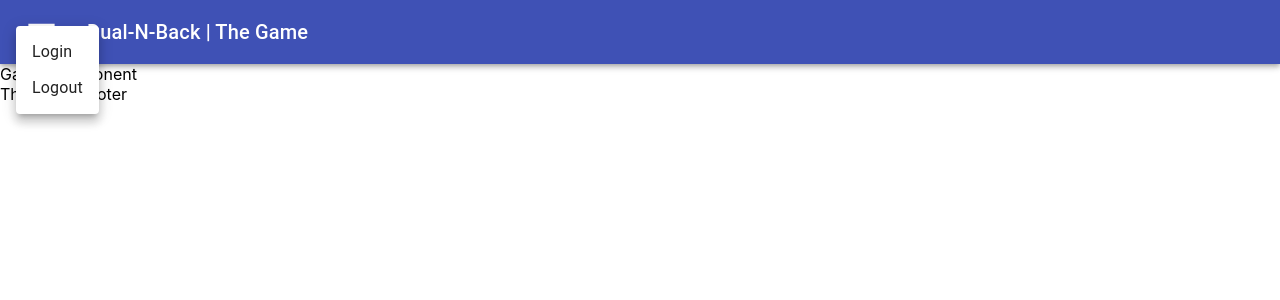
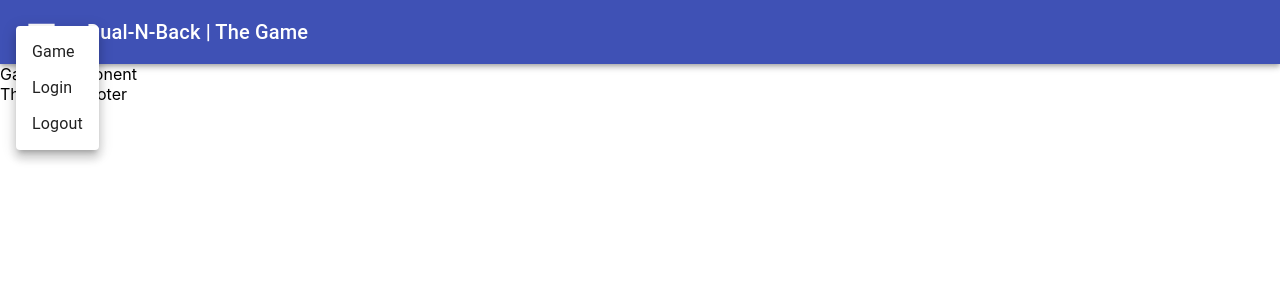
Before and after one commit to Berthelmaster/dual-n-back-client, a React (Create React App) app: page / in a window 1280 px wide. Both pictures are taken after a click on the button 49 px from the left and 32 px from the top of the page. Shown: the top 300 px of the page. Built offline with nearby package versions, Linux system fonts and the light colour scheme.

Commit message:
added handle close

```diff
--- a/src/components/Header.jsx
+++ b/src/components/Header.jsx
@@ -7,16 +7,19 @@ import Toolbar from '@material-ui/core/Toolbar';
 import MenuIcon from '@material-ui/icons/Menu';
 import Typography from '@material-ui/core/Typography';
 import { Divider, IconButton } from '@material-ui/core';
+import { Link } from 'react-router-dom';
 
 export default function Header() {
     const [openMenu, setOpenMenu] = React.useState(null);
 
     const handleClick = (event) => {
       setOpenMenu(true);
+      console.log('abasdsad')
     };
 
     const handleClose = () => {
         setOpenMenu(false);
+        console.log('abasdsade')
     };
 
 
@@ -33,8 +36,9 @@ export default function Header() {
                     <MenuIcon fontSize="large" aria-label="menu" style={{ marginRight: [16] }} />
                     </IconButton>
                     <Menu open={openMenu} onClose={handleClose}>
-                        <MenuItem>Login</MenuItem>
-                        <MenuItem>Logout</MenuItem>
+                        <MenuItem component={Link} to={'/'} onClick={handleClose}>Game</MenuItem>
+                        <MenuItem component={Link} to={'/login'} onClick={handleClose}>Login</MenuItem>
+                        <MenuItem onClick={handleClose}>Logout</MenuItem>
                     </Menu>
                     <Typography variant="h6">
                     Dual-N-Back | The Game
```
